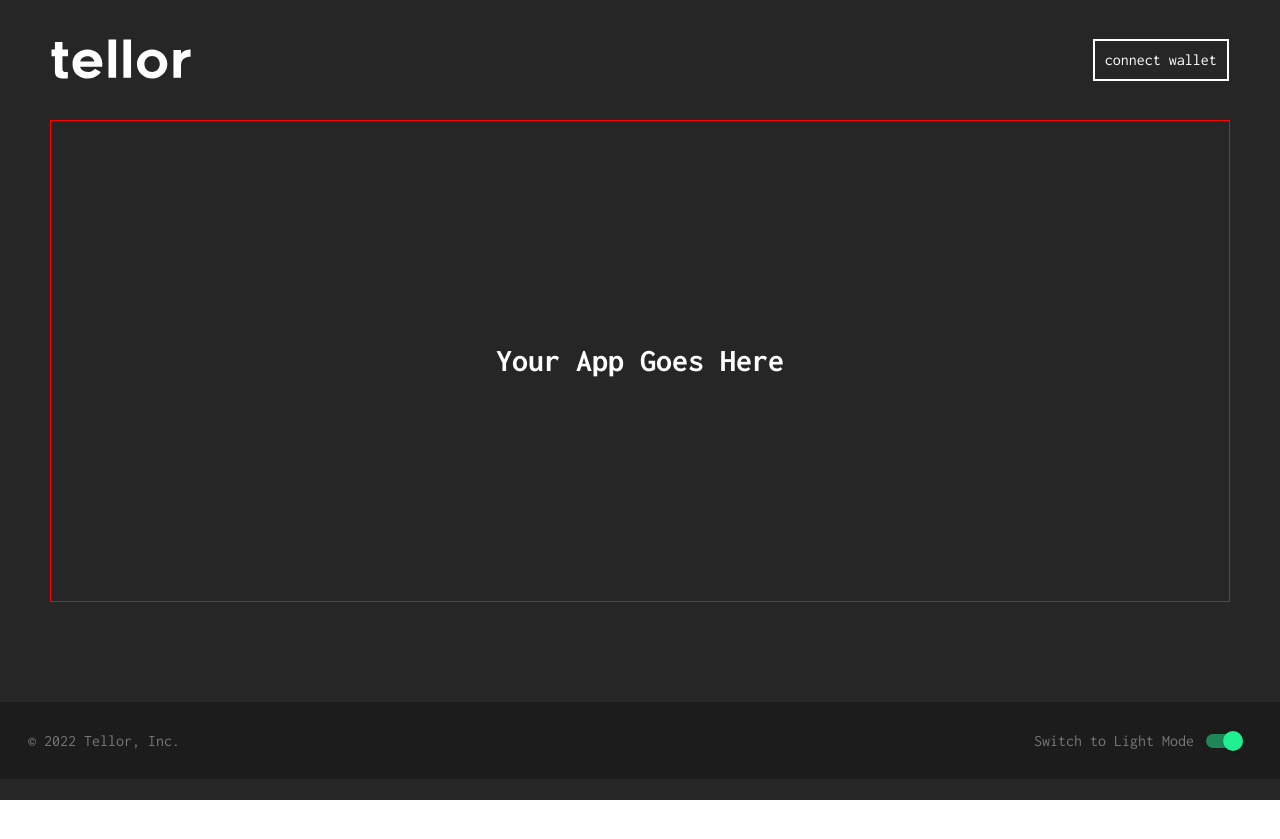
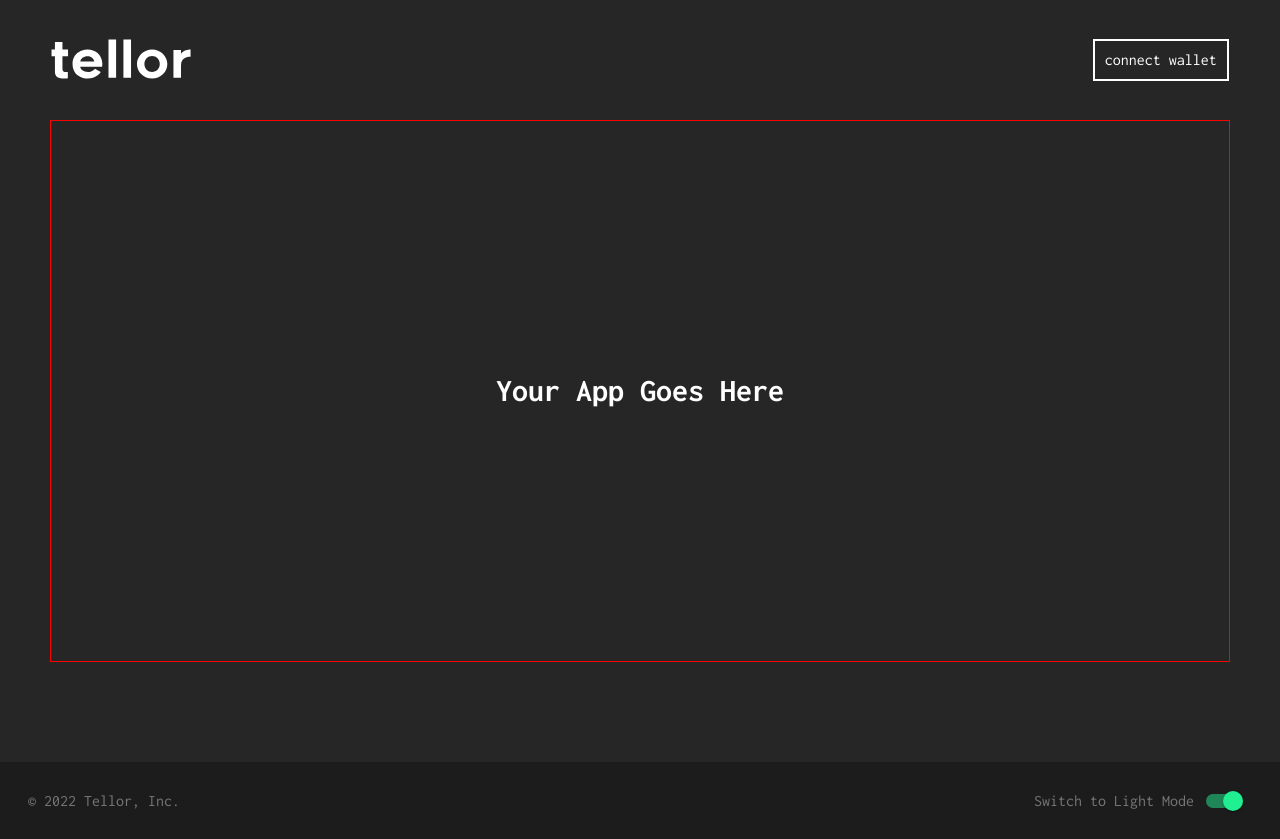
Before and after one commit to tellor-io/frontendBoilerplate, a React (Create React App) app: page / in a window 1280 px wide. Before the commit the page ends 800 px from the top, so only its background shows below. Built offline with nearby package versions, Linux system fonts and the light colour scheme; what web3modal would draw is missing.

Commit message:
adds height fix

```diff
--- a/src/App.css
+++ b/src/App.css
@@ -13,8 +13,7 @@
 }
 .HeroContainer {
   width: 92%;
-  min-height: 60vh;
-  max-height: 100%;
+  min-height: calc(80vh - 100px);
   display: flex;
   flex-direction: column;
   justify-content: center;
@@ -41,8 +40,7 @@
 }
 .HeroContainerLight {
   width: 92%;
-  min-height: 60vh;
-  max-height: 100%;
+  min-height: calc(80vh - 100px);
   display: flex;
   flex-direction: column;
   justify-content: center;
```
